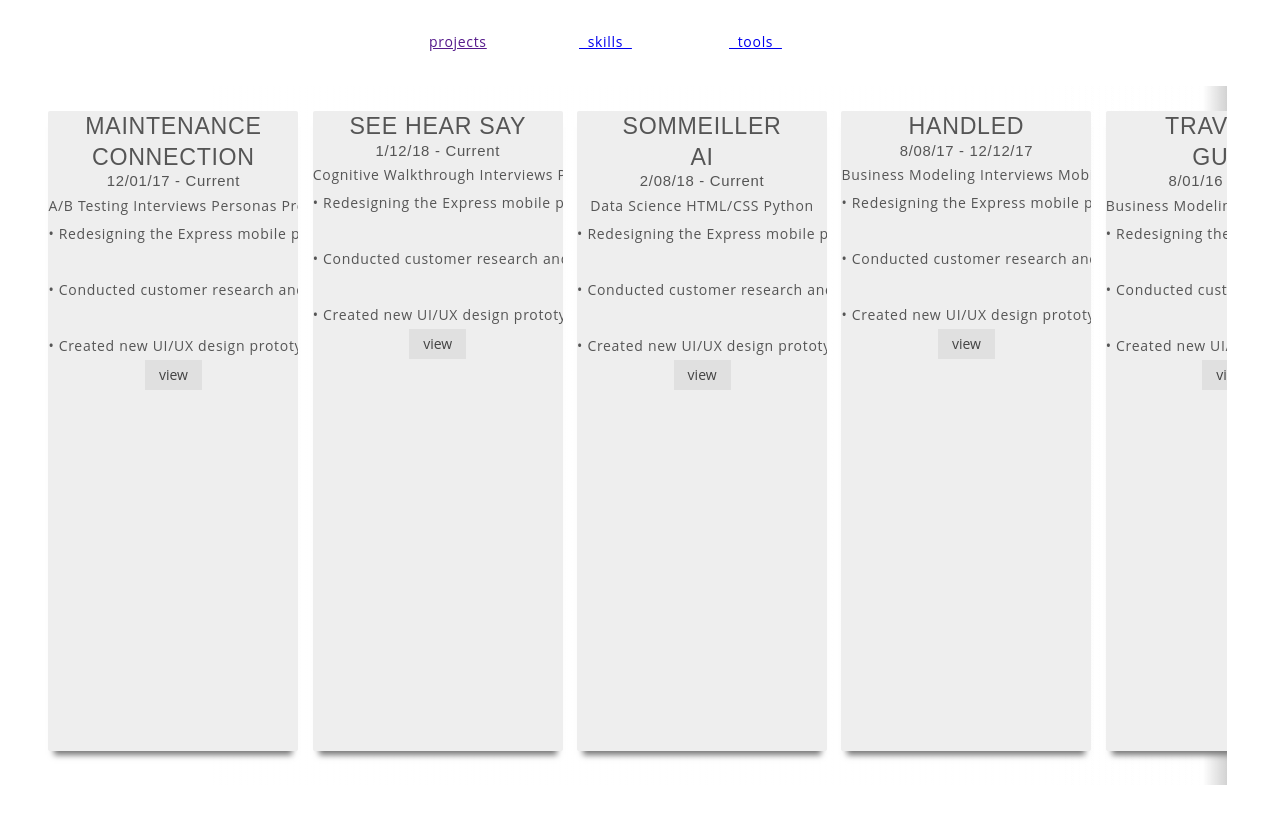
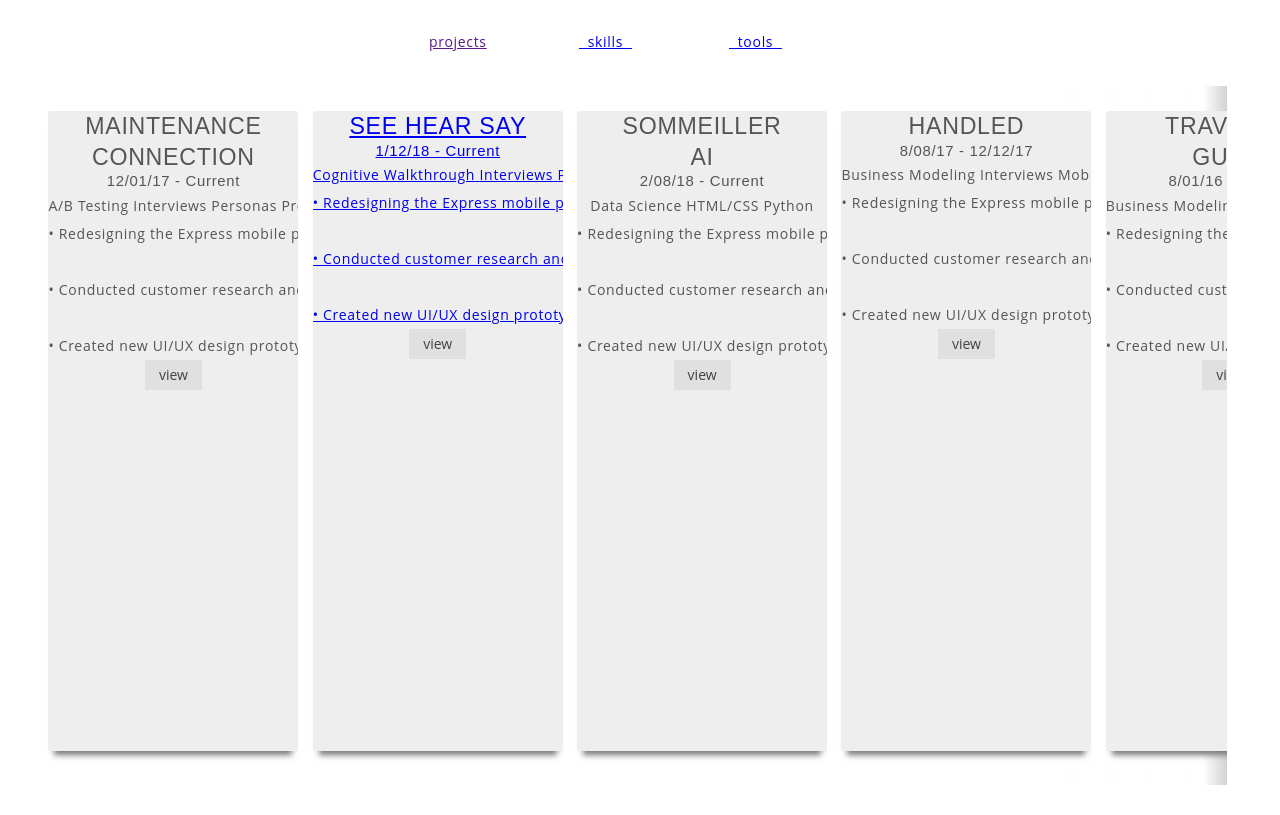
Before and after one commit to BrianTillmanUX/briantillmanux.github.io, a plain HTML site: page my_work_projects.html in a window 1280 px wide. Drawn offline with nearby package versions, Linux system fonts and the light colour scheme.

Commit message:
Update my_work_projects.html

```diff
--- a/my_work_projects.html
+++ b/my_work_projects.html
@@ -46,7 +46,7 @@
         <button class="but_grey"><span class="but_grey-inner white">view</span></button>
       </div>
     </li>
-    <li>
+    <a href="images/See Hear Say Web Prototype/index.html"><li>
 		<div class="project_text">
         <h3>SEE HEAR SAY</h3>
       </div>
@@ -62,7 +62,7 @@
       <div class="project_button">
         <button class="but_grey"><span class="but_grey-inner white">view</span></button>
       </div>
-	  </li>
+	    </li></a>
     <li><div class="project_text">
         <h3>SOMMEILLER <br>AI</h3>
       </div>
```
